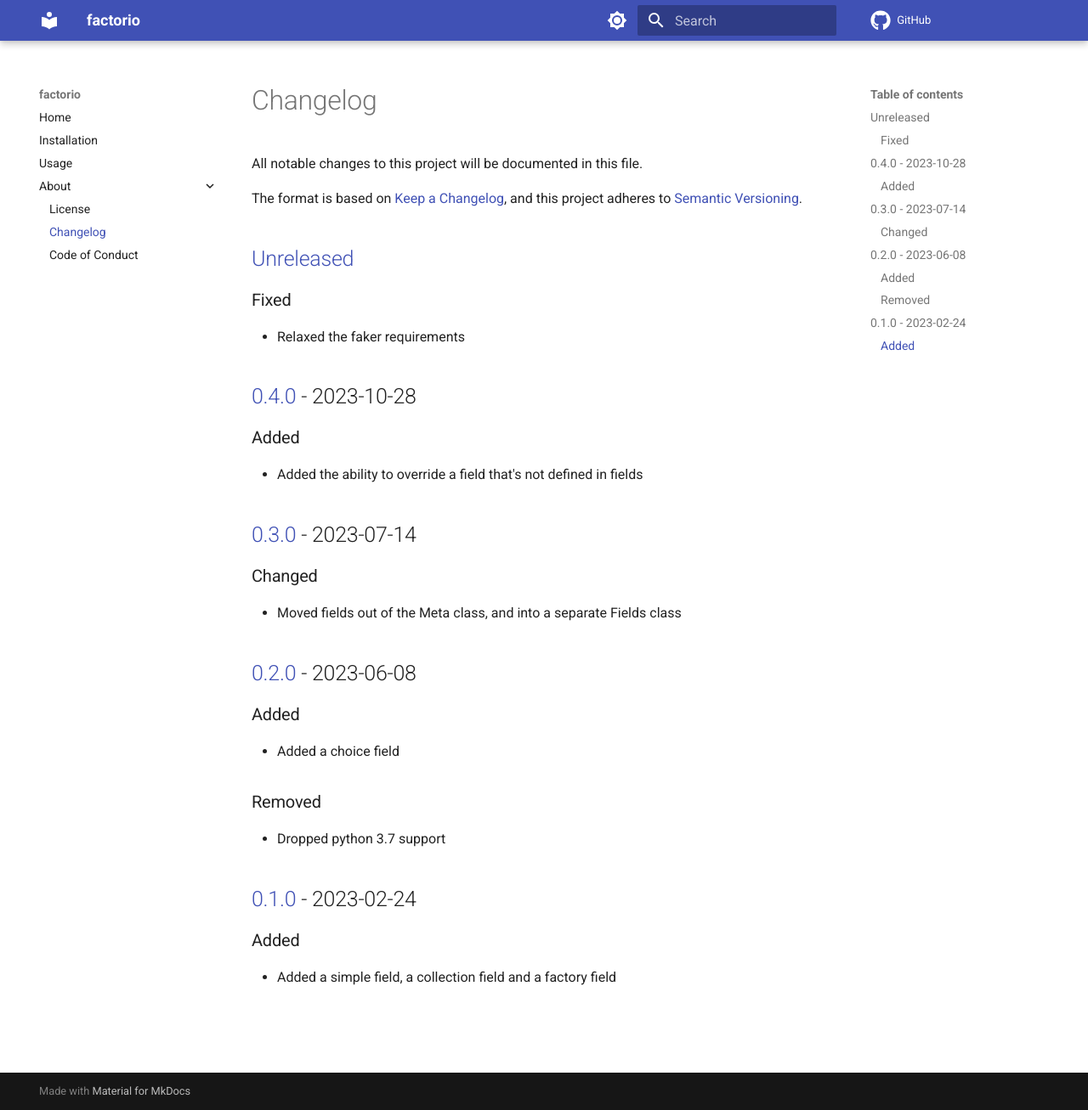
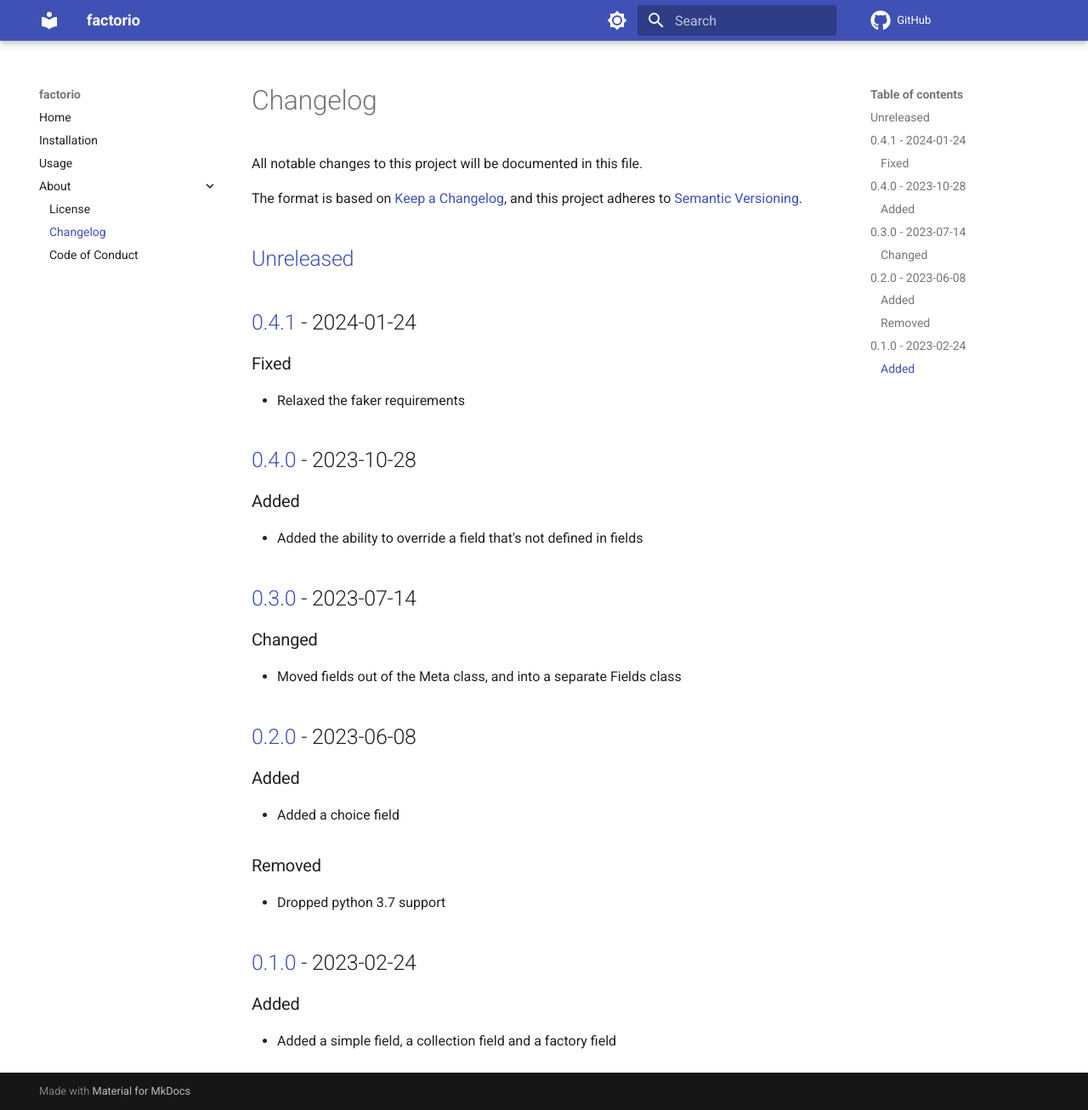
Before and after one commit to spapanik/factorio, an MkDocs documentation site: the page built from docs/CHANGELOG.md, in a window 1280 px wide and 1307 px high. Shown: the whole window at 85% size. Built offline with MkDocs 1.6.1 and Material for MkDocs 9.7.7, drawn with Linux system fonts in a browser that asks for light colours; comment, search, counter and statistics services are not loaded.

Commit message:
Bump version

```diff
--- a/docs/CHANGELOG.md
+++ b/docs/CHANGELOG.md
@@ -5,6 +5,8 @@
 The format is based on [Keep a Changelog], and this project adheres to [Semantic Versioning].
 
 ## [Unreleased]
+
+## [0.4.1] - 2024-01-24
 
 ### Fixed
 
@@ -40,7 +42,8 @@
 
 [Keep a Changelog]: https://keepachangelog.com/en/1.0.0/
 [Semantic Versioning]: https://semver.org/spec/v2.0.0.html
-[Unreleased]: https://github.com/spapanik/factorio/compare/v0.4.0...main
+[Unreleased]: https://github.com/spapanik/factorio/compare/v0.4.1...main
+[0.4.1]: https://github.com/spapanik/factorio/compare/v0.4.0...v0.4.1
 [0.4.0]: https://github.com/spapanik/factorio/compare/v0.3.0...v0.4.0
 [0.3.0]: https://github.com/spapanik/factorio/compare/v0.2.0...v0.3.0
 [0.2.0]: https://github.com/spapanik/factorio/compare/v0.1.0...v0.2.0
--- a/pyproject.toml
+++ b/pyproject.toml
@@ -121,7 +121,7 @@
 
 [tool.poetry]
 name = "factorio"
-version = "0.4.0"
+version = "0.4.1"
 description = "A fixtures replacement tool"
 authors = [
     "Stephanos Kuma <stephanos@kuma.ai>",
```
